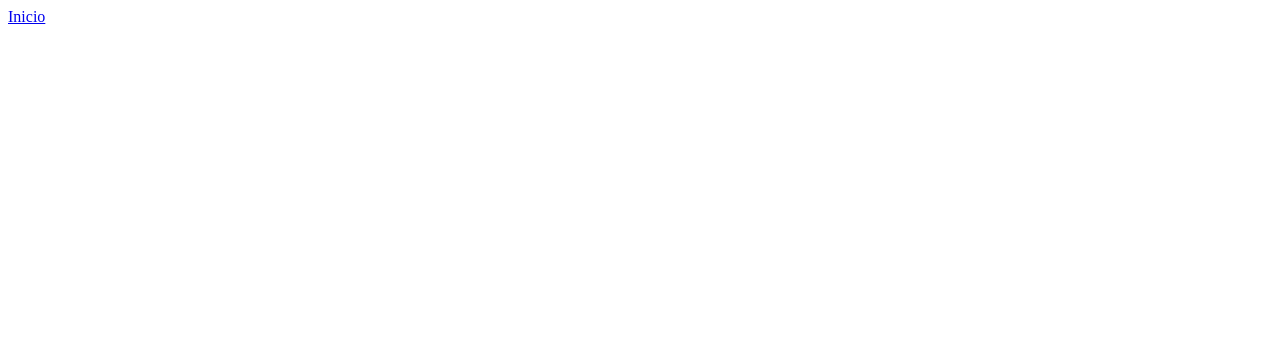
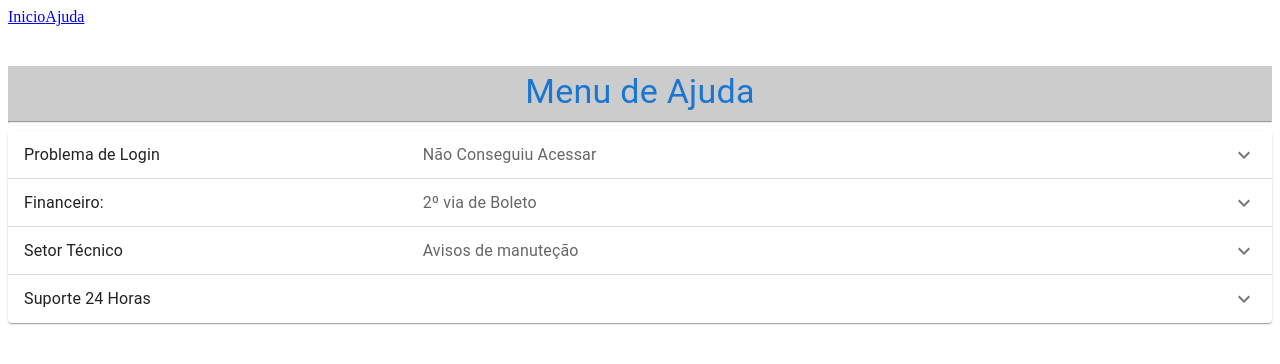
Before and after one commit to maxwellsothero/react-projetc-top, a React (Create React App) app: page /help in a window 1280 px wide. Before the commit this address had no page. Shown: the top 364 px of the page. Built offline with nearby package versions, Linux system fonts and the light colour scheme.

Commit message:
Criando a tela de Ajuda

```diff
--- a/package.json
+++ b/package.json
@@ -5,6 +5,7 @@
   "dependencies": {
     "@emotion/react": "^11.10.0",
     "@emotion/styled": "^11.10.0",
+    "@mui/icons-material": "^5.8.4",
     "@mui/material": "^5.9.3",
     "@testing-library/jest-dom": "^5.16.4",
     "@testing-library/react": "^13.3.0",
--- a/public/index.html
+++ b/public/index.html
@@ -1,5 +1,5 @@
 <!DOCTYPE html>
-<html lang="en">
+<html lang="pt-br">
   <head>
     <meta charset="utf-8" />
     <link rel="icon" href="%PUBLIC_URL%/favicon.ico" />
--- a/src/App.js
+++ b/src/App.js
@@ -1,14 +1,17 @@
 import { BrowserRouter, Routes, Route, Link } from "react-router-dom";
 
 import Home from "./pages/Home";
+import Help from "./pages/Help";
 
 export default function App() {
   return (
     <BrowserRouter>
       <Link to="/">Inicio</Link>
+      <Link to="/help">Ajuda</Link>
 
       <Routes>
         <Route path="/" element={ <Home/> }   />
+        <Route path="/help" element={<Help/>} />
       </Routes>
     </BrowserRouter>
   );
--- /dev/null
+++ b/src/pages/Help/index.js
@@ -0,0 +1,100 @@
+import * as React from 'react';
+import Accordion from '@mui/material/Accordion';
+import AccordionDetails from '@mui/material/AccordionDetails';
+import AccordionSummary from '@mui/material/AccordionSummary';
+import Typography from '@mui/material/Typography';
+import ExpandMoreIcon from '@mui/icons-material/ExpandMore';
+import Home from '../Home';
+import "./style.css";
+
+
+export default function Help() {
+  const [expanded, setExpanded] = React.useState(false);
+
+  const handleChange = (panel) => (event, isExpanded) => {
+    setExpanded(isExpanded ? panel : false);
+  };
+
+  return (
+    <>
+     <div align="center" className='help' >
+        <Typography variant="h4" color="primary">Menu de Ajuda</Typography>
+       <hr/>
+     </div>
+
+    <div >
+      <Accordion expanded={expanded === 'panel1'} onChange={handleChange('panel1')}>
+        <AccordionSummary
+          expandIcon={<ExpandMoreIcon />}
+          aria-controls="panel1bh-content"
+          id="panel1bh-header"
+        >
+          <Typography sx={{ width: '33%', flexShrink: 0 }}>
+            Problema de Login
+          </Typography>
+          <Typography sx={{ color: 'text.secondary' }}>Não Conseguiu Acessar</Typography>
+        </AccordionSummary>
+        <AccordionDetails>
+          <Typography>
+           Caso não consiga acessar entre em contato com (85)9999-5563
+          </Typography>
+        </AccordionDetails>
+      </Accordion>
+      <Accordion expanded={expanded === 'panel2'} onChange={handleChange('panel2')}>
+        <AccordionSummary
+          expandIcon={<ExpandMoreIcon />}
+          aria-controls="panel2bh-content"
+          id="panel2bh-header"
+        >
+          <Typography sx={{ width: '33%', flexShrink: 0 }}>Financeiro:</Typography>
+          <Typography sx={{ color: 'text.secondary' }}>
+            2º via de Boleto
+          </Typography>
+        </AccordionSummary>
+        <AccordionDetails>
+          <Typography>
+            Donec placerat, lectus sed mattis semper, neque lectus feugiat lectus,
+            varius pulvinar diam eros in elit. Pellentesque convallis laoreet
+            laoreet.
+          </Typography>
+        </AccordionDetails>
+      </Accordion>
+      <Accordion expanded={expanded === 'panel3'} onChange={handleChange('panel3')}>
+        <AccordionSummary
+          expandIcon={<ExpandMoreIcon />}
+          aria-controls="panel3bh-content"
+          id="panel3bh-header"
+        >
+          <Typography sx={{ width: '33%', flexShrink: 0 }}>
+           Setor Técnico
+          </Typography>
+          <Typography sx={{ color: 'text.secondary' }}>
+            Avisos de manuteção
+          </Typography>
+        </AccordionSummary>
+        <AccordionDetails>
+          <Typography>
+            Nunc vitae orci ultricies, auctor nunc in, volutpat nisl. Integer sit
+            amet egestas eros, vitae egestas augue. Duis vel est augue.
+          </Typography>
+        </AccordionDetails>
+      </Accordion>
+      <Accordion expanded={expanded === 'panel4'} onChange={handleChange('panel4')}>
+        <AccordionSummary
+          expandIcon={<ExpandMoreIcon />}
+          aria-controls="panel4bh-content"
+          id="panel4bh-header"
+        >
+          <Typography sx={{ width: '33%', flexShrink: 0 }} >Suporte 24 Horas</Typography>
+        </AccordionSummary>
+        <AccordionDetails>
+          <Typography>
+            Nunc vitae orci ultricies, auctor nunc in, volutpat nisl. Integer sit
+            amet egestas eros, vitae egestas augue. Duis vel est augue.
+          </Typography>
+        </AccordionDetails>
+      </Accordion>
+    </div>
+    </>
+  );
+}
--- /dev/null
+++ b/src/pages/Help/style.css
@@ -0,0 +1,6 @@
+.help{
+    background-color: #CCC;
+    margin-top: 40px;
+    color: #e9e3e3;
+    padding-top: 5px;
+}
```
Also changed, not shown: 1 other file (tests, documents, lock files or other folders).
